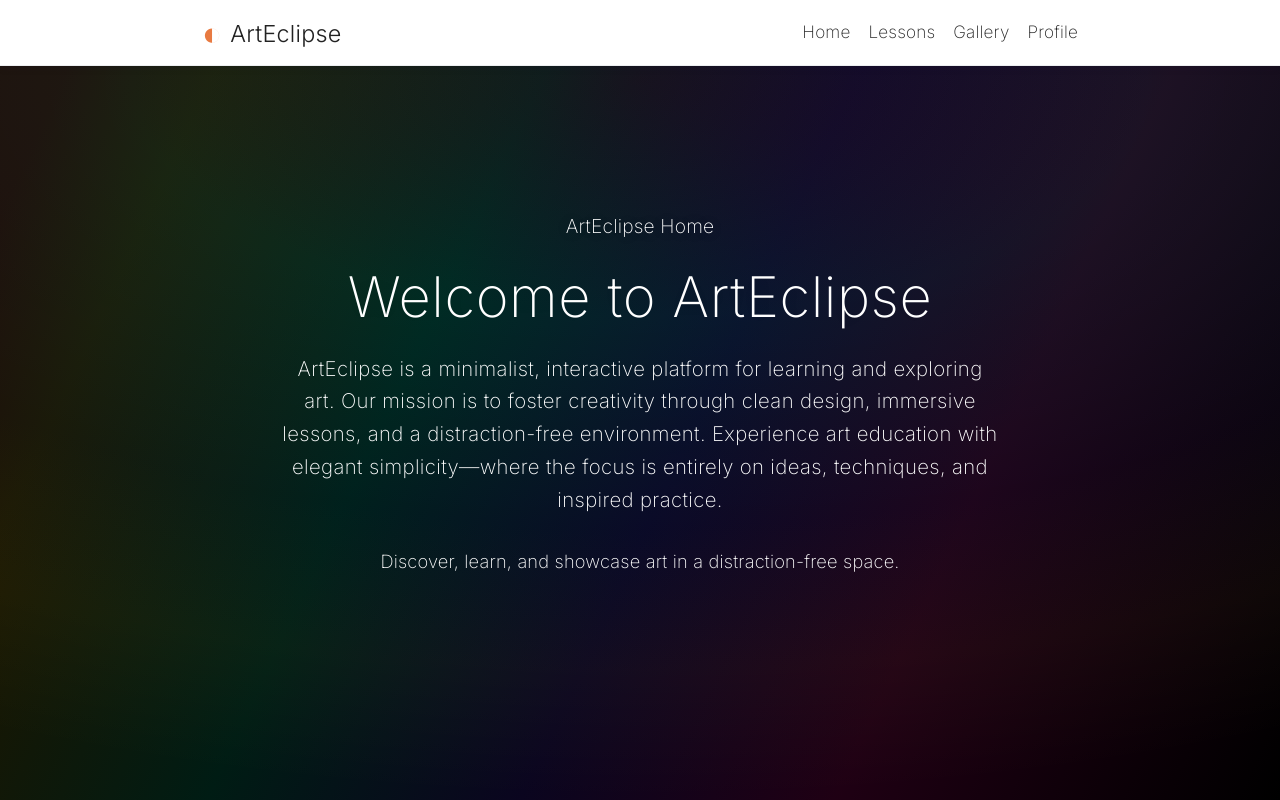
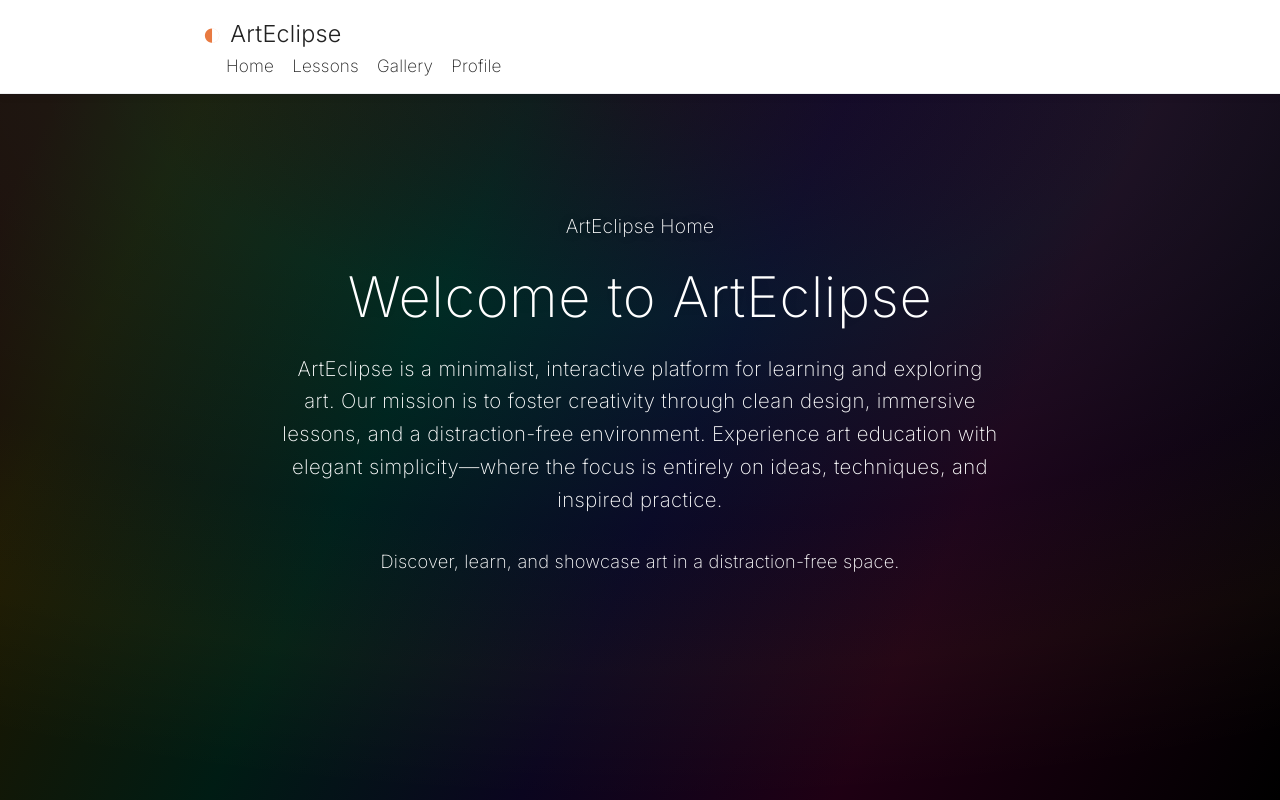
Before and after one commit to Workflow-Manager-admin/arteclipse-27298-9065a63c, a React (Create React App) app in the folder arteclipse/: page / in a window 1280 px wide. Built offline with nearby package versions, Linux system fonts and the light colour scheme; the HTML template or start-up script is replaced by a standard one.

Commit message:
Auto-commit: Changes as of 2025-05-29T11:42:46.279638+00:00

```diff
--- a/arteclipse/src/App.js
+++ b/arteclipse/src/App.js
@@ -25,7 +25,7 @@ function App() {
     <Router>
       <div className="app">
         <nav className="navbar">
-          <div className="container" style={{ display: 'flex', justifyContent: 'space-between', alignItems: 'center' }}>
+          <div className="container navbar-inner">
             <div className="logo">
               <span
                 className="logo-symbol"
```
